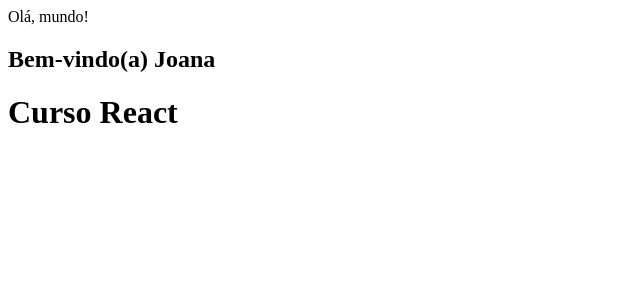
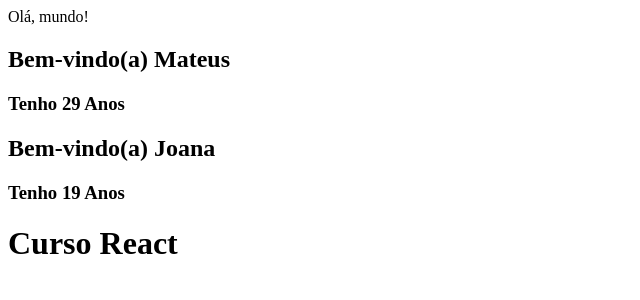
Before and after one commit to MHPontes/reactjs-inicio, a React (Create React App) app: page / in a window 1280 px wide. Shown: the top 300 px of the page, without its empty margins (0-640 px from the left). Built offline with nearby package versions, Linux system fonts and the light colour scheme.

Commit message:
Entendendo props e component

```diff
--- a/src/App.js
+++ b/src/App.js
@@ -6,6 +6,7 @@
   return (
     <div>
       <h2>Bem-vindo(a) {props.nome} </h2>
+      <h3>Tenho {props.idade} Anos</h3>
     </div>
   );
 }
@@ -14,7 +15,8 @@
   return (
     <div>
       Olá, mundo!
-      <Bemvindo nome="Joana"/>
+      <Bemvindo nome="Mateus" idade="29"/>
+      <Bemvindo nome="Joana" idade="19"/>
       <h1>Curso React</h1>
     </div>
   );
```
